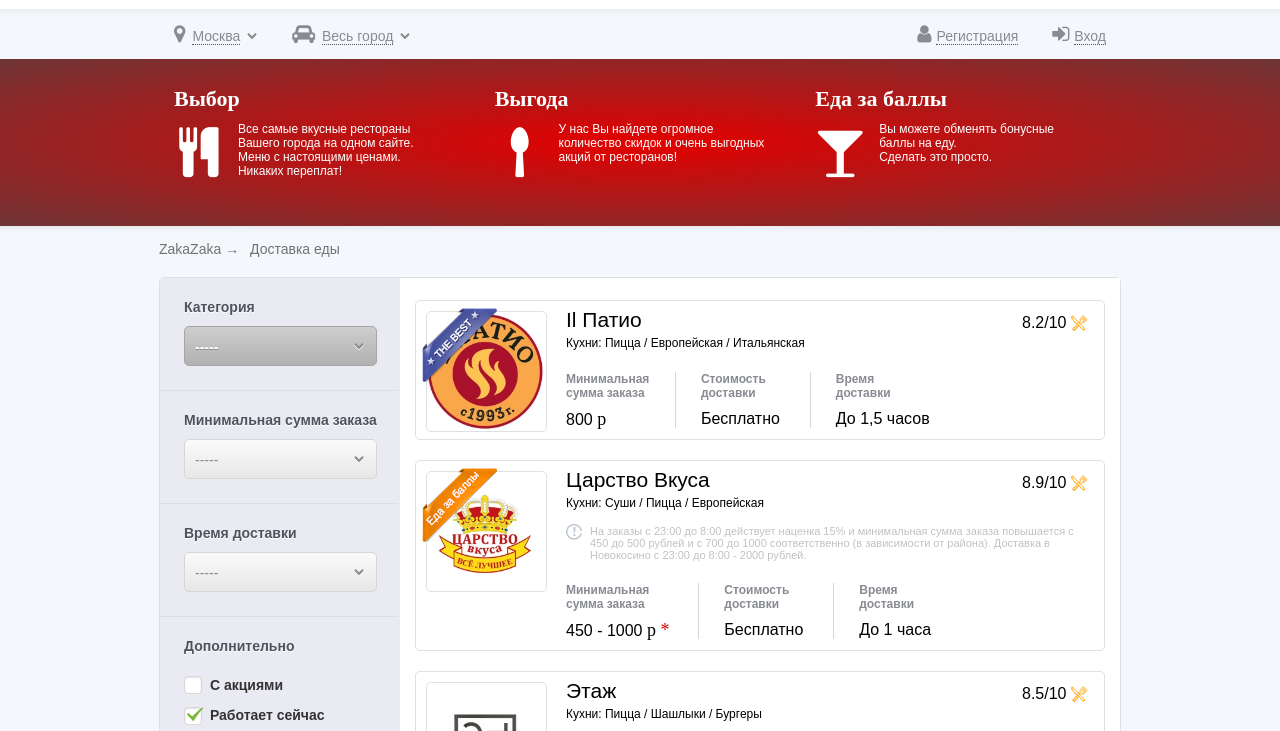
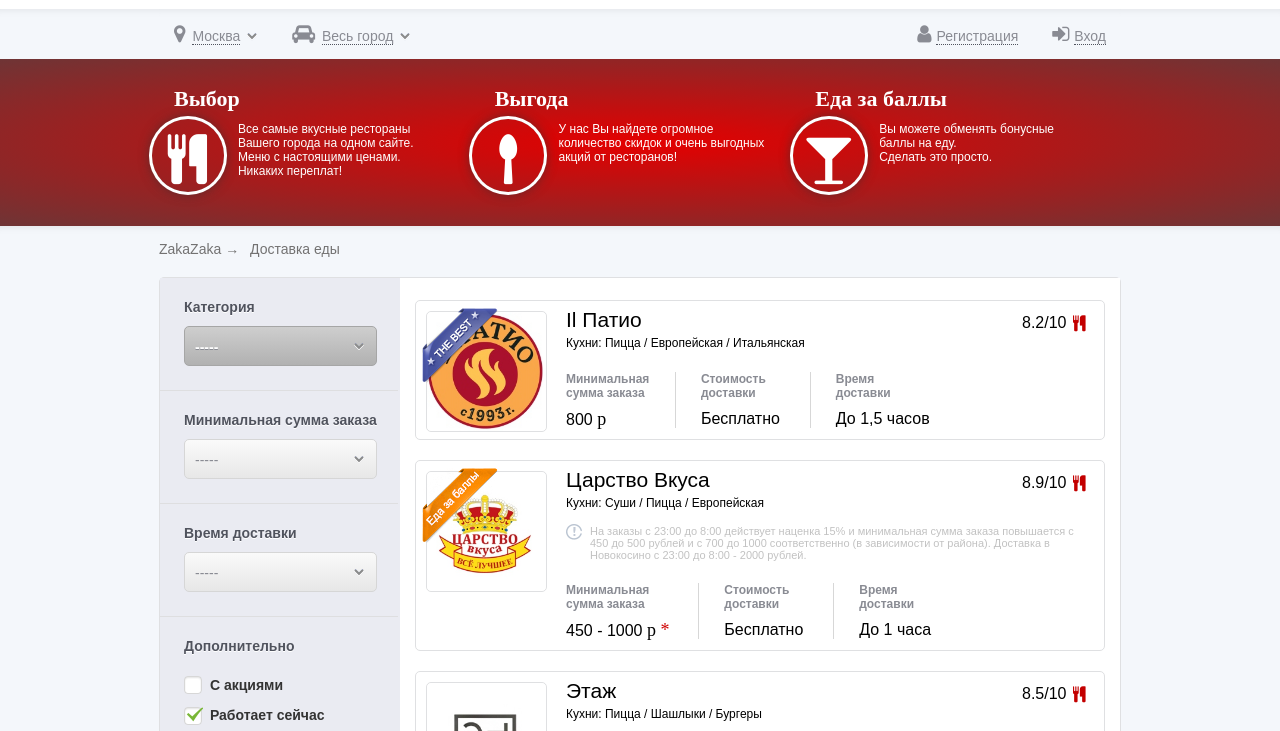
Before and after one commit to kotapaulta/zakazaka-replica, a website: page restaurants.html in a window 1280 px wide. Shown: the part 69-800 px from the top of the page. Drawn offline with nearby package versions, Linux system fonts and the light colour scheme.

Commit message:
add fa-cultery instead of stars sprite

```diff
--- a/restaurants.html
+++ b/restaurants.html
@@ -116,7 +116,7 @@
           <b>Выбор</b>
           <div>
             <div class="advant-box-logo inlineBlock">
-              <i class="fa fa-cutlery"></i>
+              <i class="fa fa-cutlery round-border"></i>
             </div>
             <div class="advant-box-text inlineBlock">
               <p>Все самые вкусные рестораны Вашего города на одном сайте. Меню с настоящими ценами.<br>Никаких переплат!</p>
@@ -127,7 +127,7 @@
           <b>Выгода</b>
           <div>
             <div class="advant-box-logo inlineBlock">
-              <i class="fa fa-spoon"></i>
+              <i class="fa fa-spoon round-border"></i>
             </div>
             <div class="advant-box-text inlineBlock">
               <p>У нас Вы найдете огромное количество скидок и очень выгодных акций от ресторанов!</p>
@@ -138,7 +138,7 @@
           <b>Еда за баллы</b>
           <div>
             <div class="advant-box-logo inlineBlock">
-              <i class="fa fa-glass"></i>
+              <i class="fa fa-glass round-border"></i>
             </div>
             <div class="advant-box-text inlineBlock">
               <p>Вы можете обменять бонусные баллы на еду.<br>Сделать это просто.</p>
@@ -235,7 +235,7 @@
                     <div class="rating">
                       8.2/10
                       <span class="stars">
-                        <i class="star"></i> <i class="star"></i> <i class="star"></i> <i class="star"></i> <i class="star"></i> <i class="star"></i> <i class="star"></i> <i class="star"></i> <i class="star-dis"></i> <i class="star-dis"></i>
+                        <i class="fa fa-cutlery star"></i> <i class="fa fa-cutlery star"></i> <i class="fa fa-cutlery star"></i> <i class="fa fa-cutlery star"></i> <i class="fa fa-cutlery star"></i> <i class="fa fa-cutlery star"></i> <i class="fa fa-cutlery star"></i> <i class="fa fa-cutlery star"></i> <i class="fa fa-cutlery star-dis"></i> <i class="fa fa-cutlery star-dis"></i>
                       </span>
                     </div>
                   </div>
@@ -277,7 +277,7 @@
                     <div class="rating">
                       8.9/10
                       <span class="stars">
-                        <i class="star"></i> <i class="star"></i> <i class="star"></i> <i class="star"></i> <i class="star"></i> <i class="star"></i> <i class="star"></i> <i class="star"></i> <i class="star-dis"></i> <i class="star-dis"></i>
+                        <i class="fa fa-cutlery star"></i> <i class="fa fa-cutlery star"></i> <i class="fa fa-cutlery star"></i> <i class="fa fa-cutlery star"></i> <i class="fa fa-cutlery star"></i> <i class="fa fa-cutlery star"></i> <i class="fa fa-cutlery star"></i> <i class="fa fa-cutlery star"></i> <i class="fa fa-cutlery star-dis"></i> <i class="fa fa-cutlery star-dis"></i>
                       </span>
                     </div>
                   </div>
@@ -315,7 +315,7 @@
                     <div class="rating">
                       8.5/10
                       <span class="stars">
-                        <i class="star"></i> <i class="star"></i> <i class="star"></i> <i class="star"></i> <i class="star"></i> <i class="star"></i> <i class="star"></i> <i class="star"></i> <i class="star-dis"></i> <i class="star-dis"></i>
+                        <i class="fa fa-cutlery star"></i> <i class="fa fa-cutlery star"></i> <i class="fa fa-cutlery star"></i> <i class="fa fa-cutlery star"></i> <i class="fa fa-cutlery star"></i> <i class="fa fa-cutlery star"></i> <i class="fa fa-cutlery star"></i> <i class="fa fa-cutlery star"></i> <i class="fa fa-cutlery star-dis"></i> <i class="fa fa-cutlery star-dis"></i>
                       </span>
                     </div>
                   </div>
@@ -350,7 +350,7 @@
                     <div class="rating">
                       7.1/10
                       <span class="stars">
-                        <i class="star"></i> <i class="star"></i> <i class="star"></i> <i class="star"></i> <i class="star"></i> <i class="star"></i> <i class="star"></i> <i class="star-dis"></i> <i class="star-dis"></i> <i class="star-dis"></i>
+                        <i class="fa fa-cutlery star"></i> <i class="fa fa-cutlery star"></i> <i class="fa fa-cutlery star"></i> <i class="fa fa-cutlery star"></i> <i class="fa fa-cutlery star"></i> <i class="fa fa-cutlery star"></i> <i class="fa fa-cutlery star"></i> <i class="fa fa-cutlery star-dis"></i> <i class="fa fa-cutlery star-dis"></i> <i class="fa fa-cutlery star-dis"></i>
                       </span>
                     </div>
                   </div>
--- a/styles/main.sass
+++ b/styles/main.sass
@@ -4,6 +4,9 @@
 
 $main-lighting-border: #b70600
 $main-lighting-light: rgba(255, 122, 88, 0.30)
+
+$star-enabled: #C30000
+$star-disabled:#E4CECE
 
 $main-font: 14px Arial,Verdana,Tahoma,sans-serif
 $advant-box-font-family: 'museobold',TimesNewRoman,Verdana,Tahoma,sans-serif
@@ -35,7 +38,7 @@
   margin-left: -23px
   margin-top: 7px
   padding-bottom: 8px
-  box-shadow: 0 0 0 3px , 0 0 13px #333
+  box-shadow: 0 0 0 3px , 0 0 13px #333333
 
 .label
   font-size: 100%
@@ -1602,25 +1605,15 @@
   color: #000
   width: 280px
 
+.rating .stars
+  padding-left: 2px
 
 .rating .stars i
-  background: url(../img/stars.png) no-repeat
-  background-size: 34px auto
   width: 17px
   height: 17px
   display: inline-block
   vertical-align: middle
-  margin-right: 1.3px
-
-
-.rating .stars i
-  background: url(../img/stars.png) no-repeat
-  background-size: 34px auto
-  width: 17px
-  height: 17px
-  display: inline-block
-  vertical-align: middle
-  margin-right: 1.3px
+  margin-right: 1px
 
 
 .rating .stars.active i
@@ -1637,11 +1630,10 @@
 
 
 .rating .stars .star
-  background-position: 0 0
-
+  color: $star-enabled
 
 .rating .stars .star-dis
-  background-position: -17px 0
+  color: $star-disabled
 
 
 .pagenavi
```
Also changed, not shown: toropizza.html (+13 -13 lines), img/stars.png (deleted), styles/main.css, 1 other file.
